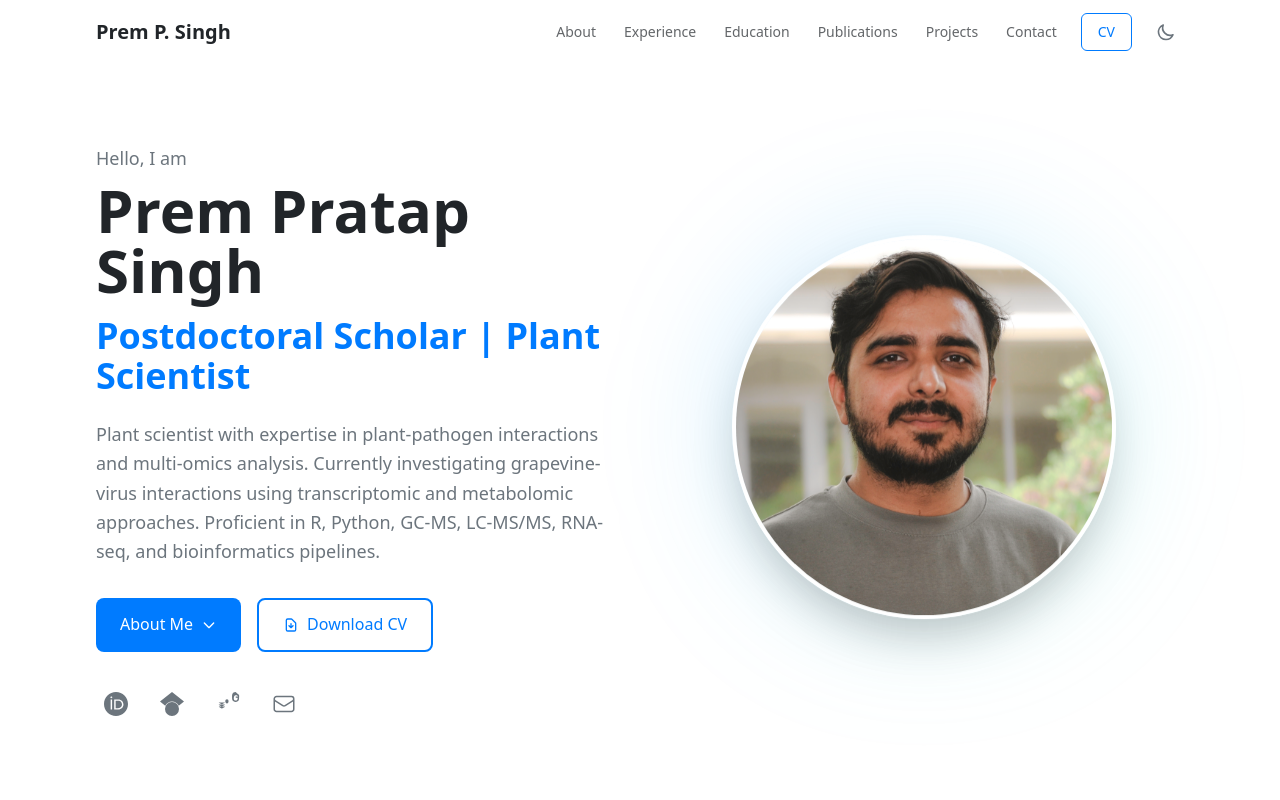
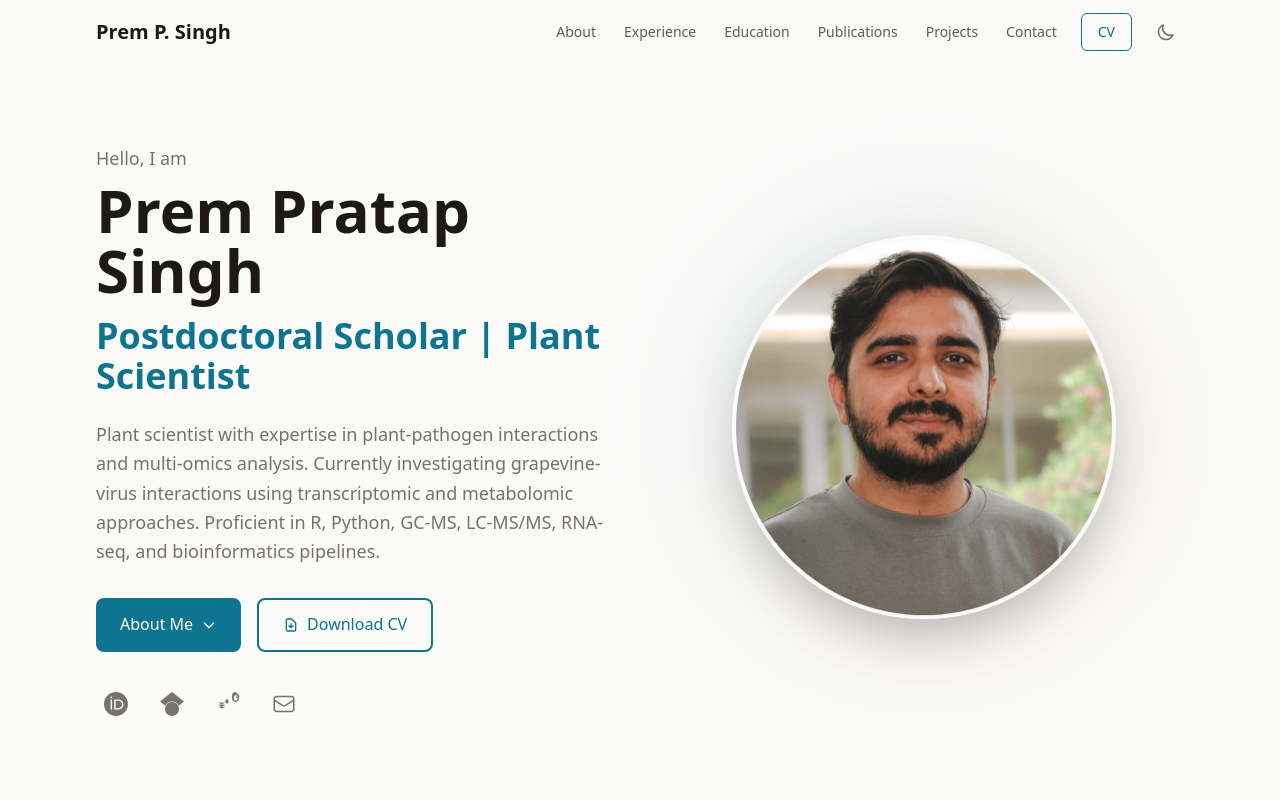
Before and after one commit to prem-p-singh/prem-pratap-singh, a Next.js app: page / in a window 1280 px wide. Shown: the top 800 px of the page. Built offline with nearby package versions, Linux system fonts and the light colour scheme.

Commit message:
Update color theme to nature-inspired teal-blue and warm amber palette

```diff
--- a/app/globals.css
+++ b/app/globals.css
@@ -1,18 +1,18 @@
 @import "tailwindcss";
 
 :root {
-  --background: #ffffff;
-  --foreground: #212529;
-  --muted: #f8f9fa;
-  --muted-foreground: #6c757d;
-  --primary: #007bff;
+  --background: #fafaf9;
+  --foreground: #1c1917;
+  --muted: #f5f5f4;
+  --muted-foreground: #78716c;
+  --primary: #0e7490;
   --primary-foreground: #ffffff;
-  --accent: #64ffda;
-  --accent-muted: rgba(100, 255, 218, 0.1);
-  --border: #dee2e6;
+  --accent: #d97706;
+  --accent-muted: rgba(217, 119, 6, 0.1);
+  --border: #e7e5e4;
   --card: #ffffff;
-  --card-foreground: #212529;
-  --section-bg: #f8f9fa;
+  --card-foreground: #1c1917;
+  --section-bg: #f5f5f4;
 }
 
 @theme inline {
@@ -33,18 +33,18 @@
 }
 
 .dark {
-  --background: #18191a;
-  --foreground: #e4e6eb;
-  --muted: #242526;
-  --muted-foreground: #b0b3b8;
-  --primary: #007bff;
-  --primary-foreground: #ffffff;
-  --accent: #64ffda;
-  --accent-muted: rgba(100, 255, 218, 0.1);
-  --border: #3e4042;
-  --card: #242526;
-  --card-foreground: #e4e6eb;
-  --section-bg: #242526;
+  --background: #0c0a09;
+  --foreground: #e7e5e4;
+  --muted: #1c1917;
+  --muted-foreground: #a8a29e;
+  --primary: #22d3ee;
+  --primary-foreground: #0c0a09;
+  --accent: #f59e0b;
+  --accent-muted: rgba(245, 158, 11, 0.12);
+  --border: #292524;
+  --card: #1c1917;
+  --card-foreground: #e7e5e4;
+  --section-bg: #1c1917;
 }
 
 html {
@@ -206,12 +206,12 @@ body {
 
 .experience-card:hover {
   transform: translateY(-4px);
-  box-shadow: 0 20px 40px -15px rgba(0, 123, 255, 0.15);
+  box-shadow: 0 20px 40px -15px rgba(14, 116, 144, 0.15);
   border-color: var(--primary);
 }
 
 .dark .experience-card:hover {
-  box-shadow: 0 20px 40px -15px rgba(0, 123, 255, 0.25);
+  box-shadow: 0 20px 40px -15px rgba(14, 116, 144, 0.25);
 }
 
 .experience-card:hover::before {
@@ -229,7 +229,7 @@ body {
   align-items: center;
   justify-content: center;
   color: var(--primary);
-  box-shadow: 0 4px 12px rgba(0, 123, 255, 0.3);
+  box-shadow: 0 4px 12px rgba(14, 116, 144, 0.3);
   transition: all 0.3s ease;
 }
 
@@ -249,7 +249,7 @@ body {
   align-items: center;
   justify-content: center;
   color: white;
-  box-shadow: 0 2px 8px rgba(0, 123, 255, 0.4);
+  box-shadow: 0 2px 8px rgba(14, 116, 144, 0.4);
 }
 
 /* Date badge */
@@ -287,7 +287,7 @@ body {
 }
 
 .dark .experience-highlight-icon {
-  background: rgba(100, 255, 218, 0.15);
+  background: rgba(245, 158, 11, 0.15);
 }
 
 /* Mobile timeline connector */
@@ -373,7 +373,7 @@ body {
   align-items: center;
   justify-content: center;
   color: var(--primary);
-  box-shadow: 0 4px 12px rgba(0, 123, 255, 0.25);
+  box-shadow: 0 4px 12px rgba(14, 116, 144, 0.25);
   transition: all 0.3s ease;
   z-index: 2;
   margin-bottom: 1rem;
@@ -407,12 +407,12 @@ body {
 
 .edu-timeline-item:hover .edu-timeline-card {
   transform: translateY(-4px);
-  box-shadow: 0 12px 30px -10px rgba(0, 123, 255, 0.2);
+  box-shadow: 0 12px 30px -10px rgba(14, 116, 144, 0.2);
   border-color: var(--primary);
 }
 
 .dark .edu-timeline-item:hover .edu-timeline-card {
-  box-shadow: 0 12px 30px -10px rgba(0, 123, 255, 0.3);
+  box-shadow: 0 12px 30px -10px rgba(14, 116, 144, 0.3);
 }
 
 /* Mobile: stack vertically */
@@ -477,16 +477,16 @@ body {
   align-items: center;
   padding: 0.25rem 0.75rem;
   background: var(--accent-muted);
-  color: #0d9488;
+  color: #92400e;
   border-radius: 9999px;
   font-size: 0.875rem;
   font-weight: 500;
-  border: 1px solid rgba(13, 148, 136, 0.3);
+  border: 1px solid rgba(217, 119, 6, 0.3);
 }
 
 .dark .tech-badge {
   color: var(--accent);
-  border-color: rgba(100, 255, 218, 0.3);
+  border-color: rgba(245, 158, 11, 0.3);
 }
 
 /* Section title */
```
